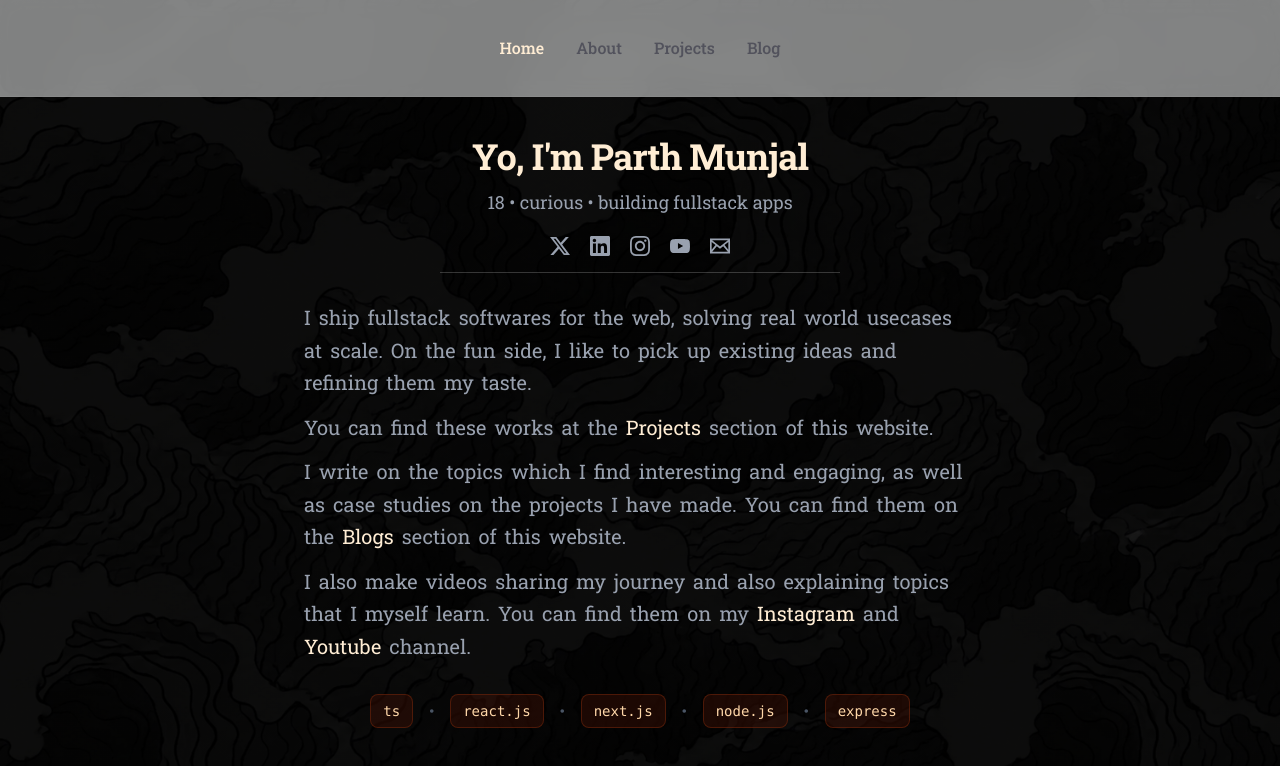
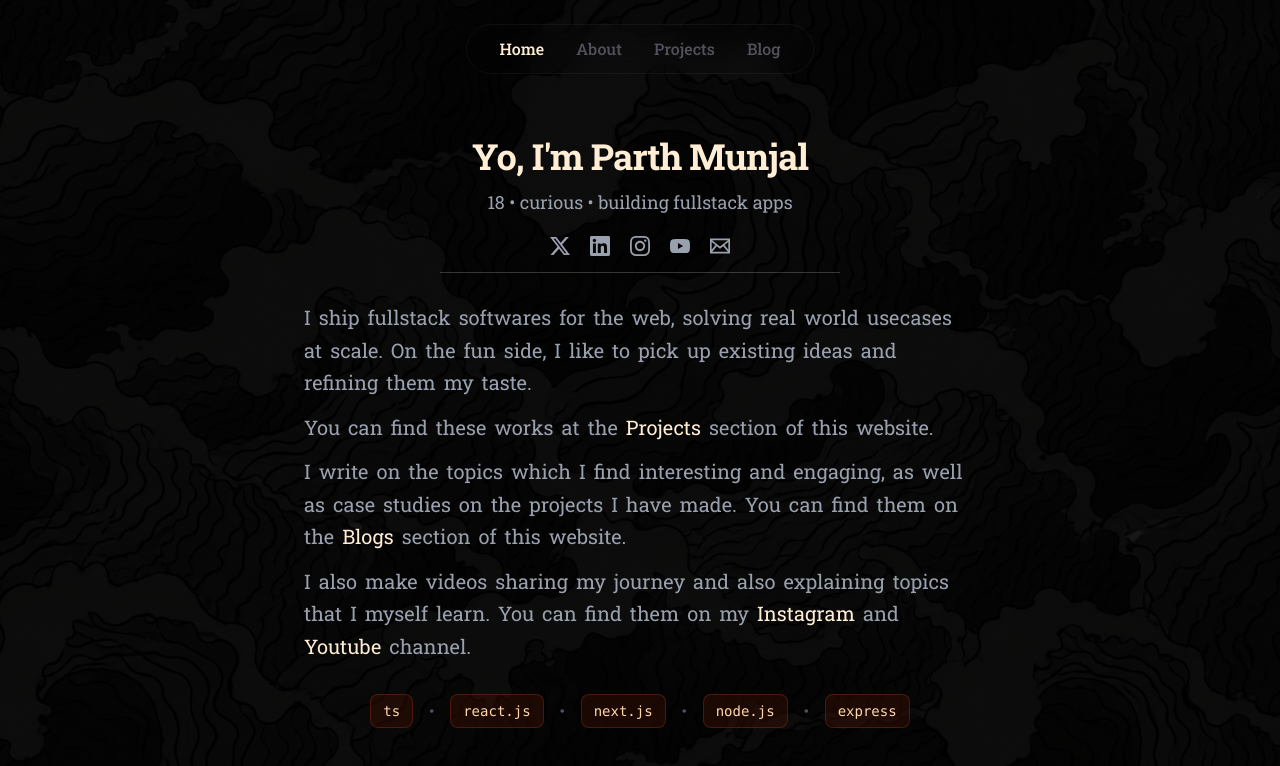
Before and after one commit to parthmunjal07/portfolio-v2, a Next.js app: page / in a window 1280 px wide. Shown: the top 766 px of the page. Built offline with nearby package versions, Linux system fonts and the light colour scheme.

Commit message:
navbar fix

```diff
--- a/components/Navbar.tsx
+++ b/components/Navbar.tsx
@@ -14,8 +14,8 @@ export default function Navbar() {
   ];
 
   return (
-    <nav className="fixed top-0 w-full flex items-center justify-center py-4 sm:py-6 z-50 backdrop-blur-md bg-background/50 border-b border-white/5">
-      <div className="flex gap-4 sm:gap-8 px-4 sm:px-8 py-2 sm:py-3">
+    <nav className="fixed top-0 w-full flex items-center justify-center py-4 sm:py-6 z-50">
+      <div className="flex gap-4 sm:gap-8 px-6 sm:px-8 py-2 sm:py-3 backdrop-blur-md bg-transparent rounded-full border border-white/5">
         {links.map((link) => {
           const isActive = pathname === link.href;
           return (
@@ -25,7 +25,7 @@ export default function Navbar() {
               className={`transition-colors duration-200 text-sm sm:text-base font-medium font-serif ${
                 isActive
                   ? "text-orange-100"
-                  : "text-zinc-600 dark:text-zinc-400 hover:text-black dark:hover:text-white"
+                  : "text-zinc-600 dark:text-zinc-400 hover:text-white"
               }`}
             >
               {link.name}
```
